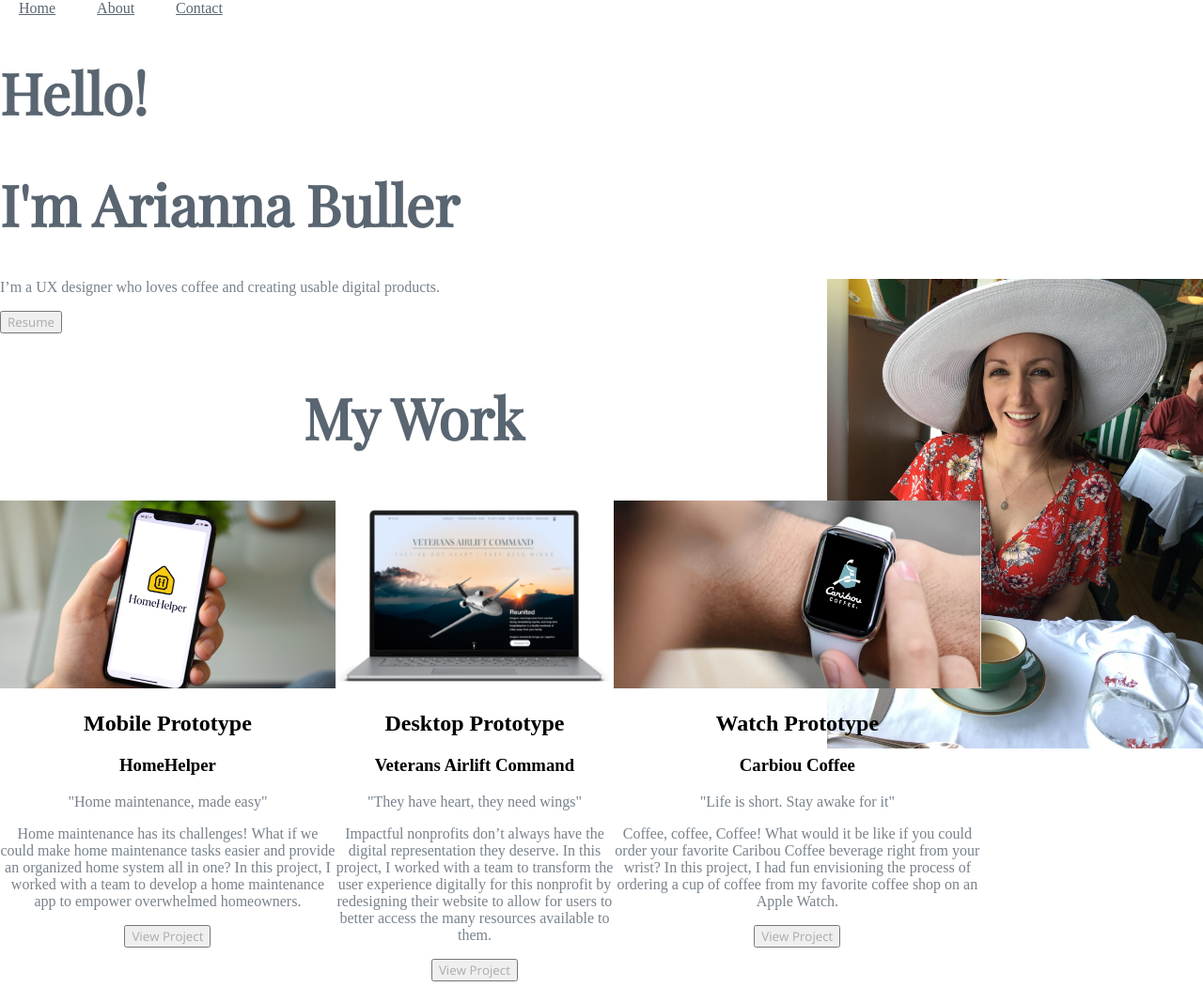
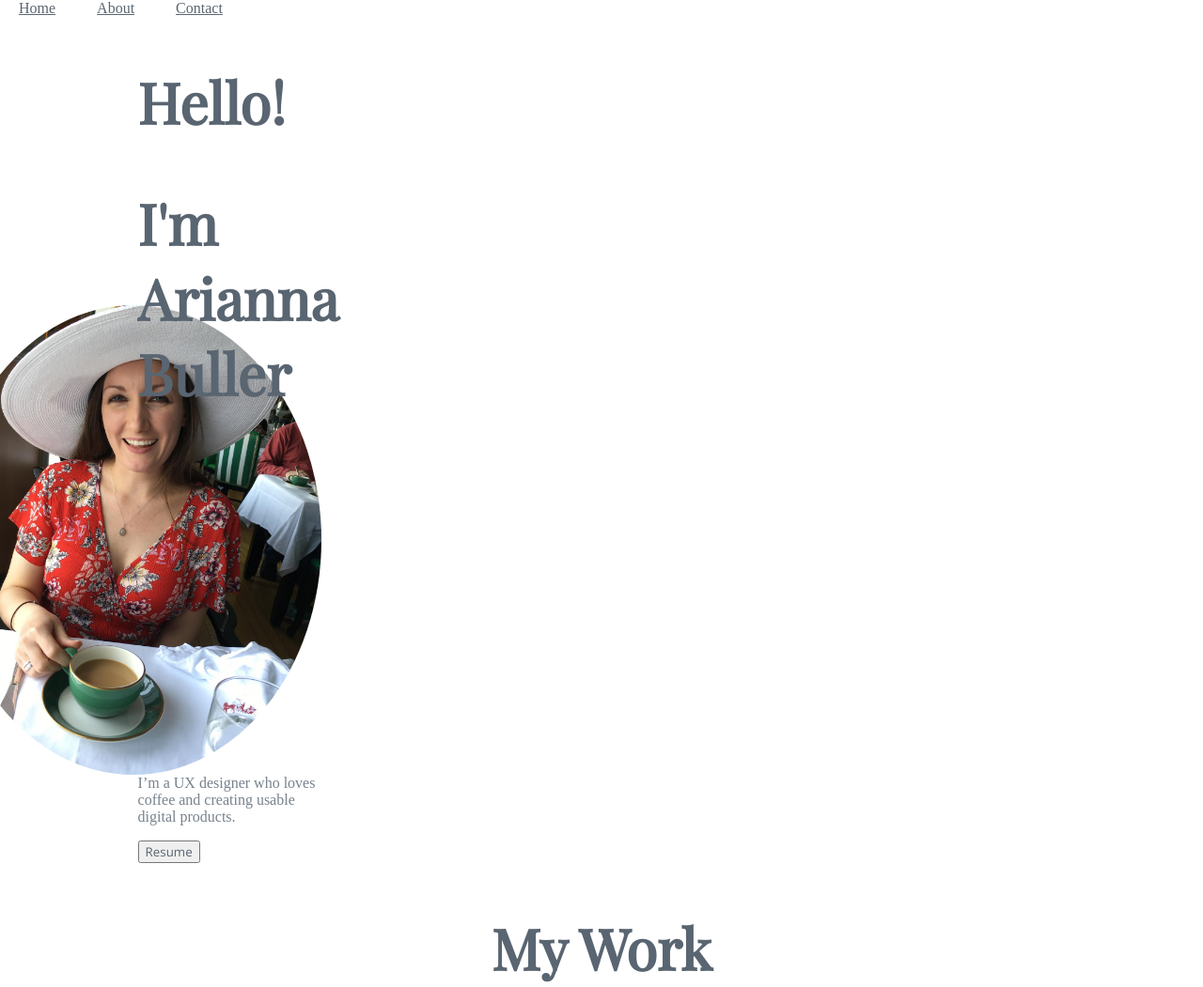
Before and after one commit to AriannaBuller/UX_UI_HW_18, a plain HTML site: page index.html in a window 1280 px wide. Shown: the top 1051 px of the page at 94% size. Drawn offline with nearby package versions, Linux system fonts and the light colour scheme.

Commit message:
updates to html and css

```diff
--- a/index.html
+++ b/index.html
@@ -1,61 +1,75 @@
 <!DOCTYPE html>
 <html lang="en">
+
 <head>
     <meta charset="UTF-8">
     <meta http-equiv="X-UA-Compatible" content="IE=edge">
     <meta name="viewport" content="width=device-width, initial-scale=1.0">
     <link rel="stylesheet" href="./styles/index.css">
-    <link href="https://fonts.googleapis.com/css2?family=Open+Sans&family=Playfair+Display&display=swap" rel="stylesheet">
+    <link href="https://fonts.googleapis.com/css2?family=Open+Sans&family=Playfair+Display&display=swap"
+        rel="stylesheet">
     <link rel="preconnect" href="https://fonts.googleapis.com">
     <link rel="preconnect" href="https://fonts.gstatic.com" crossorigin>
     <title>Arianna Buller's Portfolio</title>
 </head>
+
 <body>
     <nav>
         <a href="link-home">Home</a>
         <a href="link-about">About</a>
         <a href="link-contact">Contact</a>
     </nav>
+
+    <section class="intro">
         <div class="content">
             <h1>Hello!</h1>
             <h1>I'm Arianna Buller</h1>
-    <img class="profilePic" src="./images/possible portfolio photo.JPG" alt="Arianna in big white hat and red dress">
-
+            <img class="profilePic" src="./images/possible portfolio photo.JPG"
+                alt="Arianna in big white hat and red dress">
             <p>I’m a UX designer who loves coffee and creating usable digital products. </p>
             <button>Resume</button>
         </div>
+    </section>
 
     <section class="myWork">
         <h1>My Work</h1>
         <div class="workGrid">
             <div class="homehelper">
-        <img class="mobilePic" src="./images/HomeHelper phone photo.PNG" alt="Someone holding a phone with HomeHelper app open">
+                <img class="mobilePic" src="./images/HomeHelper phone photo.PNG"
+                    alt="Someone holding a phone with HomeHelper app open">
                 <h2>Mobile Prototype</h2>
                 <h3>HomeHelper</h3>
                 <p>"Home maintenance, made easy"</p>
                 <p>Home maintenance has its challenges! What if we could make home maintenance tasks easier and
-        provide an organized home system all in one? In this project, I worked with a team to develop a home maintenance app to empower overwhelmed homeowners.  </p>
+                    provide an organized home system all in one? In this project, I worked with a team to develop a home
+                    maintenance app to empower overwhelmed homeowners. </p>
                 <button>View Project</button>
             </div>
 
             <div class="vac">
-        <img class="desktopPic" src="./images/VAC desktop.PNG" alt="Veterans Airlift Command website up on a desktop computer">
+                <img class="desktopPic" src="./images/VAC desktop.PNG"
+                    alt="Veterans Airlift Command website up on a desktop computer">
                 <h2>Desktop Prototype</h2>
                 <h3>Veterans Airlift Command</h3>
                 <p>"They have heart, they need wings"</p>
-        <p>Impactful nonprofits don’t always have the digital representation they deserve. In this project, I worked with a team to transform the user experience
-        digitally for this nonprofit by redesigning their website to allow for users to better access the many resources available to them.
+                <p>Impactful nonprofits don’t always have the digital representation they deserve. In this project, I
+                    worked with a team to transform the user experience
+                    digitally for this nonprofit by redesigning their website to allow for users to better access the
+                    many resources available to them.
                 </p>
                 <button>View Project</button>
             </div>
 
             <div class="caribou">
-        <img class="watchPic" src="./images/Carbiou apple watch.PNG" alt="Someone looking at thier apple watch with the caribou app">
+                <img class="watchPic" src="./images/Carbiou apple watch.PNG"
+                    alt="Someone looking at thier apple watch with the caribou app">
                 <h2>Watch Prototype</h2>
                 <h3>Carbiou Coffee</h3>
                 <p>"Life is short. Stay awake for it"</p>
-        <p>Coffee, coffee, Coffee! What would it be like if you could order your favorite Caribou Coffee beverage right from your wrist? In this project,
-        I had fun envisioning the process of ordering a cup of coffee from my favorite coffee shop on an Apple Watch.
+                <p>Coffee, coffee, Coffee! What would it be like if you could order your favorite Caribou Coffee
+                    beverage right from your wrist? In this project,
+                    I had fun envisioning the process of ordering a cup of coffee from my favorite coffee shop on an
+                    Apple Watch.
                 </p>
                 <button>View Project</button>
             </div>
@@ -69,27 +83,33 @@
             <div class="userExperience">
                 <img class="user" src="./images/user icon.png" alt="Icon of two people shaking hands">
                 <h2>User Experience</h2>
-        <p>Getting to know the users for each individual project is an intensive and fun process. I enjoy conducting interviews and taking
+                <p>Getting to know the users for each individual project is an intensive and fun process. I enjoy
+                    conducting interviews and taking
                     a moment to connect with users and identify their needs through active listening and observations.
                 </p>
             </div>
 
             <div class="wireframing">
-        <img class="wireframe"src="./images/sketching.png" alt="black and white icon showing wireframe">
+                <img class="wireframe" src="./images/sketching.png" alt="black and white icon showing wireframe">
                 <h2>Wireframing</h2>
-        <p>Taking the needs of the user and designing possible solutions on paper or as digital wireframes is a skill I enjoy. Personally,
-        I like to sketch out ideas on paper first, then use Figma or XD to add more structure to the wireframes as they increase in fidelity.
+                <p>Taking the needs of the user and designing possible solutions on paper or as digital wireframes is a
+                    skill I enjoy. Personally,
+                    I like to sketch out ideas on paper first, then use Figma or XD to add more structure to the
+                    wireframes as they increase in fidelity.
                 </p>
             </div>
 
             <div class="prototyping">
-        <img class="prototype" src="./images/prototyping icon.jpg" alt="Image showing wireframe on desktop screen">
+                <img class="prototype" src="./images/prototyping icon.jpg"
+                    alt="Image showing wireframe on desktop screen">
                 <h2>Prototyping</h2>
-         <p>When it comes to putting the users flow into action, prototyping the wireframes together is really exciting! I enjoy making those
+                <p>When it comes to putting the users flow into action, prototyping the wireframes together is really
+                    exciting! I enjoy making those
                     connections and seeing how the design comes to life.
                 </p>
             </div>
         </div>
     </section>
 </body>
+
 </html>
--- a/styles/index.css
+++ b/styles/index.css
@@ -1,7 +1,20 @@
+
 .profilePic {
     width: 400px;
     height: 500px;
     float: right;
+    border-radius: 50%;
+
+}
+
+.intro {
+    display: inline-flex;
+    justify-content: space-around;
+}
+
+.content {
+    text-align: left;
+    width: 40%;
 }
 
 a {
@@ -18,52 +31,67 @@ h1 {
     font-style: normal;
 }
 
+h2 {
+    color: #0097a7;
+}
+
+h3 {
+    color: #78909c;
+}
+
 button {
     font-family: 'Open Sans', sans-serif;
-    color: #ABABAB;
+    color: #596571;
     font-style: normal;
+
 }
 
 body {
     margin: 0;
 }
+
 /* this is a comment */
 
 .mySkills {
     text-align: center;
 }
+
 .flexContainer {
     display: flex;
     justify-content: space-between;
+    border: 3px solid;
 
 }
 
 .userExperience {
     width: 33%;
-    text-align: left;
+    /* text-align: left; */
 }
 
 .wireframing {
     width: 33%;
-    text-align: left;
+    /* text-align: left; */
 }
 
 .prototyping {
     width: 33%;
-    text-align: left;
+    /* text-align: left; */
 }
 
 .myWork {
     text-align: center;
 }
+
 .workGrid {
     display: flex;
     justify-content: space-between;
+    border: 3px solid;
 }
 
 .homeHelper {
     text-align: left;
 }
+
 .mobilePic {
     width: 200x;
     height: 200px;
```
Lines whose indentation alone changed are shown as unchanged.
